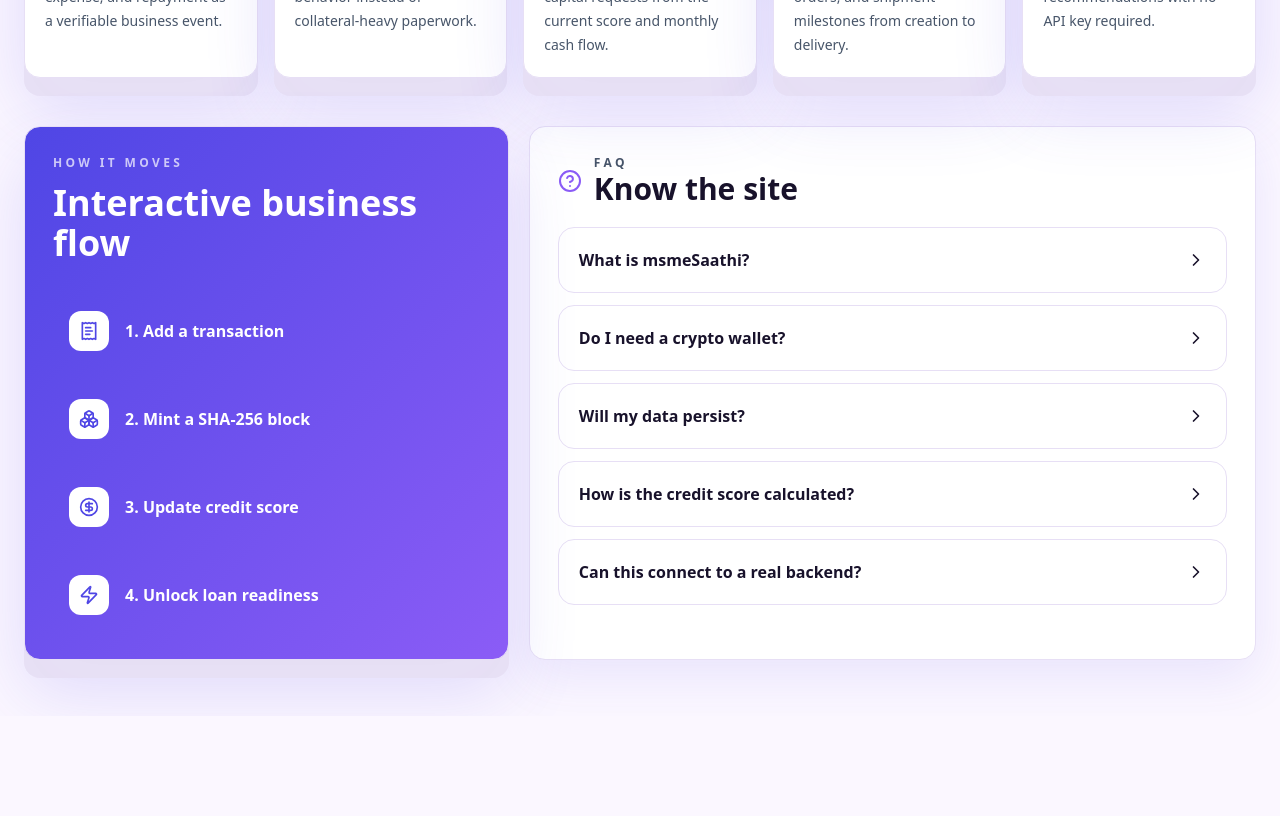
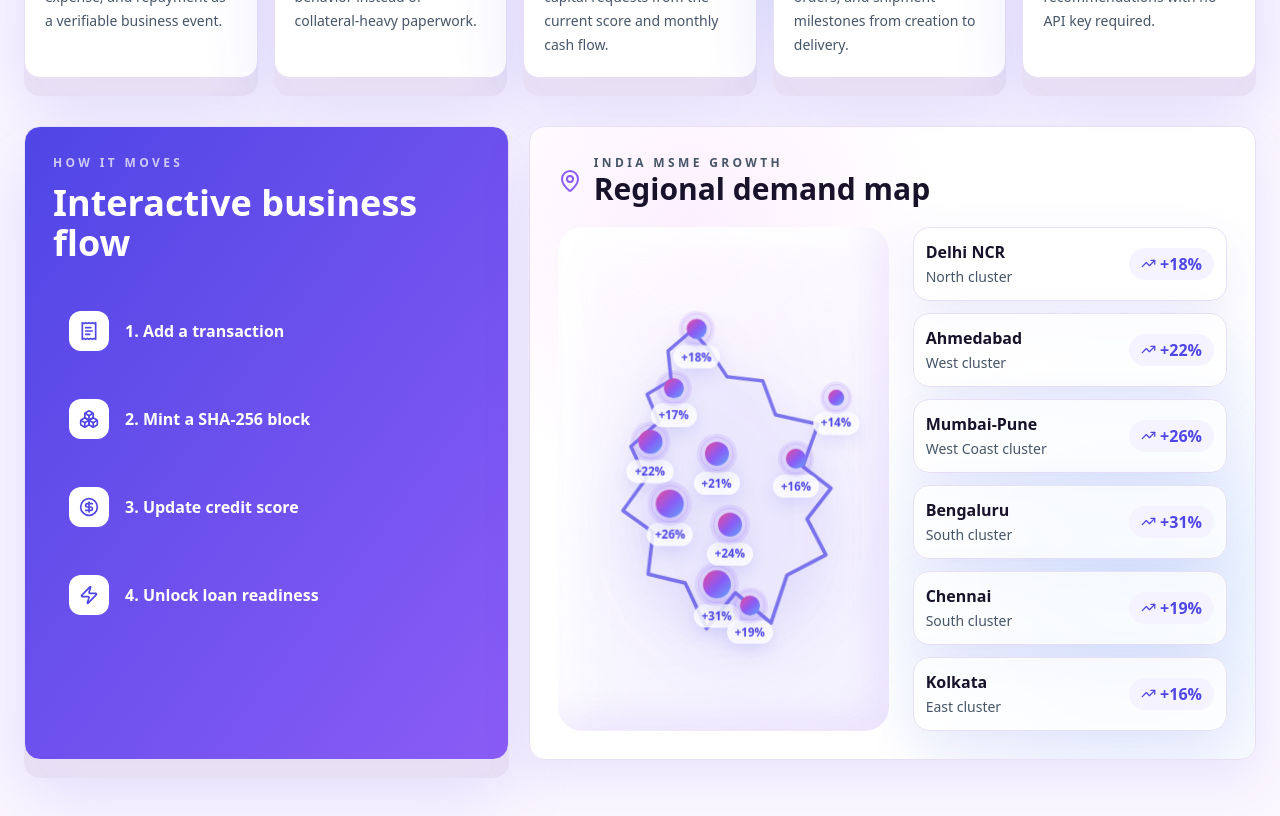
Before and after one commit to rudranshrajsrivastava/MICROFINANCE, a Next.js app: page / in a window 1280 px wide. Shown: the part 1100-1916 px from the top of the page. Before the commit the page ends 1816 px from the top, so only its background shows below. Built offline with nearby package versions, Linux system fonts and the light colour scheme.

Commit message:
Replace FAQ with India MSME growth map

```diff
--- a/app/globals.css
+++ b/app/globals.css
@@ -125,6 +125,86 @@
     white-space: nowrap;
   }
 
+  .map-card-3d {
+    position: relative;
+    background:
+      radial-gradient(circle at 22% 18%, rgba(240, 171, 252, 0.2), transparent 16rem),
+      radial-gradient(circle at 82% 72%, rgba(96, 165, 250, 0.2), transparent 18rem),
+      rgba(255, 255, 255, 0.94);
+    transform-style: preserve-3d;
+  }
+
+  .map-card-3d:hover {
+    transform: translateY(-6px) rotateX(1.5deg) rotateY(2deg);
+    box-shadow: 0 22px 0 rgba(231, 223, 245, 0.9), 0 34px 76px rgba(79, 70, 229, 0.18);
+  }
+
+  .india-map-stage {
+    position: relative;
+    min-height: 430px;
+    border-radius: 1.5rem;
+    background:
+      linear-gradient(145deg, rgba(255, 255, 255, 0.72), rgba(237, 233, 254, 0.62)),
+      radial-gradient(circle at 50% 54%, rgba(139, 92, 246, 0.16), transparent 15rem);
+    box-shadow: inset -18px -18px 28px rgba(139, 92, 246, 0.09), inset 18px 18px 32px rgba(255, 255, 255, 0.8);
+    overflow: hidden;
+    perspective: 900px;
+  }
+
+  .india-map-outline {
+    position: absolute;
+    inset: 7% 8%;
+    width: 84%;
+    height: 86%;
+    filter: drop-shadow(0 24px 28px rgba(79, 70, 229, 0.16));
+    transform: rotateX(9deg) rotateY(-6deg) translateZ(18px);
+  }
+
+  .india-map-outline path {
+    fill: rgba(237, 233, 254, 0.86);
+    stroke: rgba(79, 70, 229, 0.72);
+    stroke-width: 4;
+    stroke-linejoin: round;
+  }
+
+  .map-dot-wrap {
+    position: absolute;
+    z-index: 2;
+    display: grid;
+    place-items: center;
+    transform: translate(-50%, -50%);
+    animation: mapDotFloat 4.8s ease-in-out infinite;
+  }
+
+  .map-dot {
+    position: relative;
+    display: block;
+    border-radius: 999px;
+    background: linear-gradient(135deg, #ec4899, #8b5cf6 52%, #60a5fa);
+    box-shadow: 0 0 0 8px rgba(139, 92, 246, 0.12), 0 14px 24px rgba(79, 70, 229, 0.25);
+  }
+
+  .map-dot::after {
+    content: "";
+    position: absolute;
+    inset: -9px;
+    border-radius: inherit;
+    border: 1px solid rgba(139, 92, 246, 0.38);
+    animation: mapPulse 2.8s ease-out infinite;
+  }
+
+  .map-dot-label {
+    margin-top: 0.35rem;
+    border-radius: 999px;
+    background: rgba(255, 255, 255, 0.86);
+    padding: 0.18rem 0.5rem;
+    color: #4f46e5;
+    font-size: 0.72rem;
+    font-weight: 900;
+    box-shadow: 0 8px 18px rgba(79, 70, 229, 0.12);
+    white-space: nowrap;
+  }
+
   .card-3d {
     transform-style: preserve-3d;
     box-shadow: 0 18px 0 rgba(231, 223, 245, 0.92), 0 32px 70px rgba(79, 70, 229, 0.16);
@@ -211,3 +291,24 @@
     transform: translateX(-50%);
   }
 }
+
+@keyframes mapPulse {
+  0% {
+    opacity: 0.7;
+    transform: scale(0.72);
+  }
+  100% {
+    opacity: 0;
+    transform: scale(1.9);
+  }
+}
+
+@keyframes mapDotFloat {
+  0%,
+  100% {
+    transform: translate(-50%, -50%) translateZ(0);
+  }
+  50% {
+    transform: translate(-50%, calc(-50% - 8px)) translateZ(28px);
+  }
+}
--- a/app/page.tsx
+++ b/app/page.tsx
@@ -1,5 +1,5 @@
 import Link from "next/link";
-import { BadgeCheck, Boxes, BrainCircuit, ChevronRight, CircleDollarSign, HandCoins, HelpCircle, ReceiptText, ShieldCheck, Sparkles, Truck, Zap } from "lucide-react";
+import { BadgeCheck, Boxes, BrainCircuit, ChevronRight, CircleDollarSign, HandCoins, MapPin, ReceiptText, ShieldCheck, Sparkles, TrendingUp, Truck, Zap } from "lucide-react";
 import { Brand } from "@/components/brand";
 
 const features = [
@@ -10,27 +10,17 @@
   { icon: BrainCircuit, title: "AI insights", tone: "bg-white", body: "Generate deterministic local recommendations with no API key required." }
 ];
 
-const faqs = [
-  {
-    question: "What is msmeSaathi?",
-    answer: "msmeSaathi is a microfinance dashboard for small businesses. It tracks business transactions, creates private blockchain blocks, calculates credit scores, and supports loan and supply-chain workflows."
-  },
-  {
-    question: "Do I need a crypto wallet?",
-    answer: "No. The app uses a wallet-free private ledger simulation. Blocks are linked with SHA-256 hashes, so users can understand blockchain-style auditability without handling tokens or wallets."
-  },
-  {
-    question: "Will my data persist?",
-    answer: "Yes. When Supabase or PostgreSQL environment variables are not configured, the app stores demo and user-created data in browser localStorage."
-  },
-  {
-    question: "How is the credit score calculated?",
-    answer: "The score uses transaction volume, transaction count, active months, positive cash flow, repayment history, and default penalties. The methodology is visible on the Credit Score page."
-  },
-  {
-    question: "Can this connect to a real backend?",
-    answer: "Yes. The project includes typed models, a Supabase client helper, and a PostgreSQL-ready schema in supabase/schema.sql."
-  }
+const msmeRegions = [
+  { region: "North", city: "Delhi NCR", growth: "+18%", x: "42%", y: "24%", size: "h-5 w-5" },
+  { region: "West", city: "Ahmedabad", growth: "+22%", x: "28%", y: "46%", size: "h-6 w-6" },
+  { region: "West Coast", city: "Mumbai-Pune", growth: "+26%", x: "34%", y: "58%", size: "h-7 w-7" },
+  { region: "South", city: "Bengaluru", growth: "+31%", x: "48%", y: "74%", size: "h-7 w-7" },
+  { region: "South", city: "Chennai", growth: "+19%", x: "58%", y: "78%", size: "h-5 w-5" },
+  { region: "East", city: "Kolkata", growth: "+16%", x: "72%", y: "49%", size: "h-5 w-5" },
+  { region: "Central", city: "Indore-Bhopal", growth: "+21%", x: "48%", y: "48%", size: "h-6 w-6" },
+  { region: "Deccan", city: "Hyderabad", growth: "+24%", x: "52%", y: "62%", size: "h-6 w-6" },
+  { region: "Northwest", city: "Jaipur", growth: "+17%", x: "35%", y: "35%", size: "h-5 w-5" },
+  { region: "Northeast", city: "Guwahati", growth: "+14%", x: "84%", y: "37%", size: "h-4 w-4" }
 ];
 
 export default function LandingPage() {
@@ -143,24 +133,43 @@
           </div>
         </div>
 
-        <div className="card p-7">
+        <div className="card map-card-3d overflow-hidden p-7">
           <div className="mb-5 flex items-center gap-3">
-            <HelpCircle className="text-moss" />
+            <MapPin className="text-moss" />
             <div>
-              <p className="eyebrow">FAQ</p>
-              <h2 className="text-3xl font-black">Know the site</h2>
+              <p className="eyebrow">India MSME growth</p>
+              <h2 className="text-3xl font-black">Regional demand map</h2>
             </div>
           </div>
-          <div className="grid gap-3">
-            {faqs.map((faq) => (
-              <details className="group rounded-2xl border border-line bg-white p-5 transition open:border-moss open:bg-mint/40" key={faq.question}>
-                <summary className="flex cursor-pointer list-none items-center justify-between gap-4 font-black">
-                  {faq.question}
-                  <ChevronRight className="shrink-0 transition group-open:rotate-90" size={20} />
-                </summary>
-                <p className="mt-3 leading-7 text-slate-600">{faq.answer}</p>
-              </details>
-            ))}
+          <div className="grid gap-6 lg:grid-cols-[1fr_0.95fr]">
+            <div className="india-map-stage">
+              <svg className="india-map-outline" viewBox="0 0 320 380" role="img" aria-label="Stylized map of India">
+                <path d="M126 18 98 42l4 35-28 16 14 33-32 28 18 38-26 36 35 25-5 47 42 10 24 50 32-39 39 33 18-52 43-22-20-40 27-34-31-25 18-48-48-12-14-40-41-6-21-33Z" />
+              </svg>
+              {msmeRegions.map((region, index) => (
+                <div
+                  className="map-dot-wrap"
+                  key={region.city}
+                  style={{ left: region.x, top: region.y, animationDelay: `${index * 160}ms` }}
+                >
+                  <span className={`map-dot ${region.size}`} />
+                  <span className="map-dot-label">{region.growth}</span>
+                </div>
+              ))}
+            </div>
+            <div className="grid content-center gap-3">
+              {msmeRegions.slice(0, 6).map((region) => (
+                <div className="flex items-center justify-between rounded-2xl border border-line bg-white/75 p-3 shadow-soft" key={region.city}>
+                  <div>
+                    <strong className="block">{region.city}</strong>
+                    <span className="text-sm text-slate-600">{region.region} cluster</span>
+                  </div>
+                  <span className="inline-flex items-center gap-1 rounded-full bg-violet-50 px-3 py-1 font-black text-forest">
+                    <TrendingUp size={15} /> {region.growth}
+                  </span>
+                </div>
+              ))}
+            </div>
           </div>
         </div>
       </section>
```
